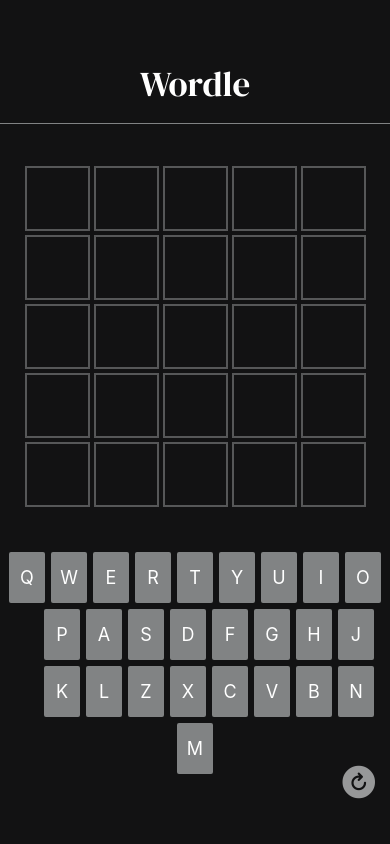
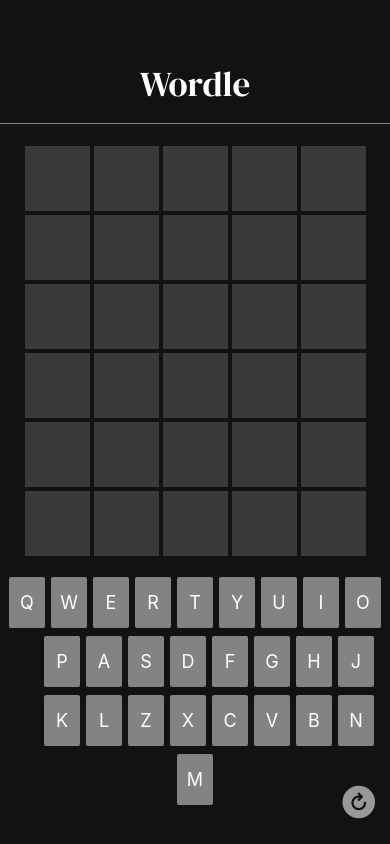
Before and after one commit to Yathin-KN/Wordle, a React Native app: screen / in a window 390 px wide. Built offline with nearby package versions, Linux system fonts and the light colour scheme.

Commit message:
minor changes

```diff
--- a/App.js
+++ b/App.js
@@ -39,7 +39,7 @@
   container: {
     flex: 1,
     paddingHorizontal: 0,
-    paddingVertical: 40,
+    paddingVertical: 20,
     backgroundColor: "#121213",
     borderColor:'white',
   },
--- a/GlobalContextProvider.js
+++ b/GlobalContextProvider.js
@@ -66,7 +66,7 @@
 
   const resetColorMap = () => {
     const newMap = new Map();
-    for (let i = 0; i < 25; i++) {
+    for (let i = 0; i < 30; i++) {
       newMap.set(i, 0);
     }
     setColorMap(newMap);
@@ -74,7 +74,7 @@
 
   const resetCellMap = () => {
     const newMap = new Map();
-    for (let i = 0; i < 25; i++) {
+    for (let i = 0; i < 30; i++) {
       newMap.set(i, "");
     }
     resetColorMap();
--- a/components/cell.js
+++ b/components/cell.js
@@ -91,7 +91,7 @@
   },
   c2: (val) => {
     return val == 0
-      ? { backgroundColor: "#121213" }
+      ? { backgroundColor: "#3a3a3c",borderWidth:0 }
       : val == 1
       ? { backgroundColor: "#b59f3b" ,borderWidth:0}
       : { backgroundColor: "#538d4e",borderWidth:0 };
--- a/components/cell_container.js
+++ b/components/cell_container.js
@@ -6,7 +6,7 @@
   const { coordinates, map } = useContext(GlobalContext);
   const render_cell = () => {
     const cells = [];
-    for (let i = 0; i < 5; i++) {
+    for (let i = 0; i < 6; i++) {
       for (let j = 0; j < 5; j++) {
         let char = i * 5 + j;
 
--- a/components/keyboard.js
+++ b/components/keyboard.js
@@ -48,7 +48,7 @@
   container: {
     flex: 1,
     justifyContent: "center",
-    paddingVertical: 40,
+    paddingVertical: 15,
     alignItems: "center",
     flexWrap: "wrap",
     flexDirection: "row",
```
